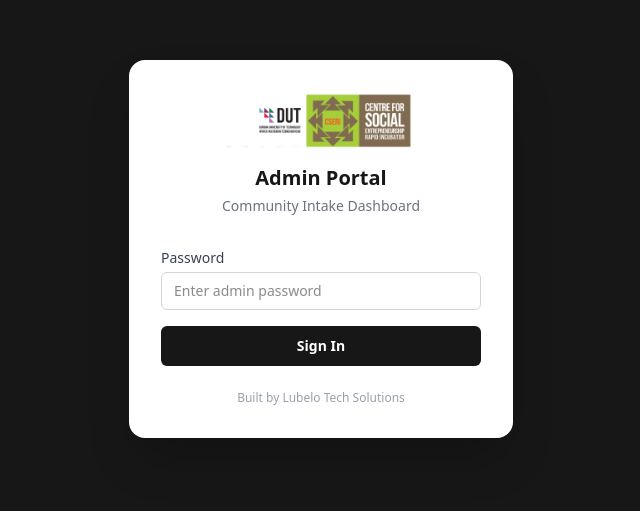
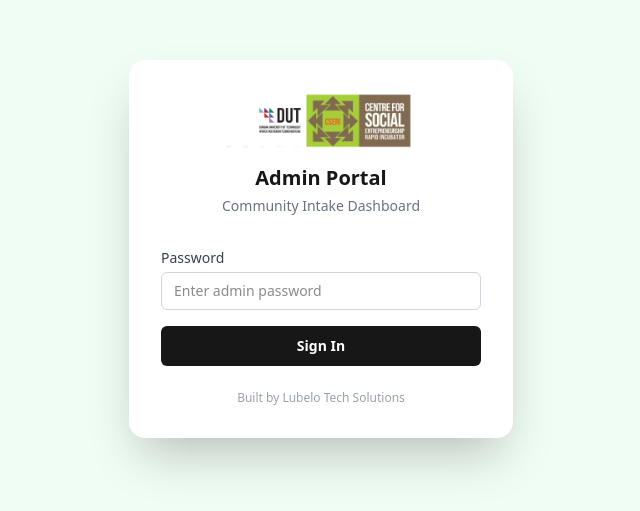
Before and after one commit to Lubelo20/CseriINTAKE, a Next.js app: page /admin/login in a window 1280 px wide. Shown: the part 151-662 px from the top of the page, without its empty margins (319-959 px from the left). Built offline with nearby package versions, Linux system fonts and the light colour scheme.

Commit message:
style: light green background on admin login page
Co-Authored-By: Claude Sonnet 4.6 <noreply@anthropic.com>

```diff
--- a/app/admin/login/page.tsx
+++ b/app/admin/login/page.tsx
@@ -30,7 +30,7 @@ export default function AdminLoginPage() {
   }
 
   return (
-    <div className="min-h-screen bg-cseri-dark flex items-center justify-center p-4">
+    <div className="min-h-screen bg-green-50 flex items-center justify-center p-4">
       <div className="bg-white rounded-2xl shadow-2xl p-8 w-full max-w-sm">
         <div className="text-center mb-8">
           <Image
```
